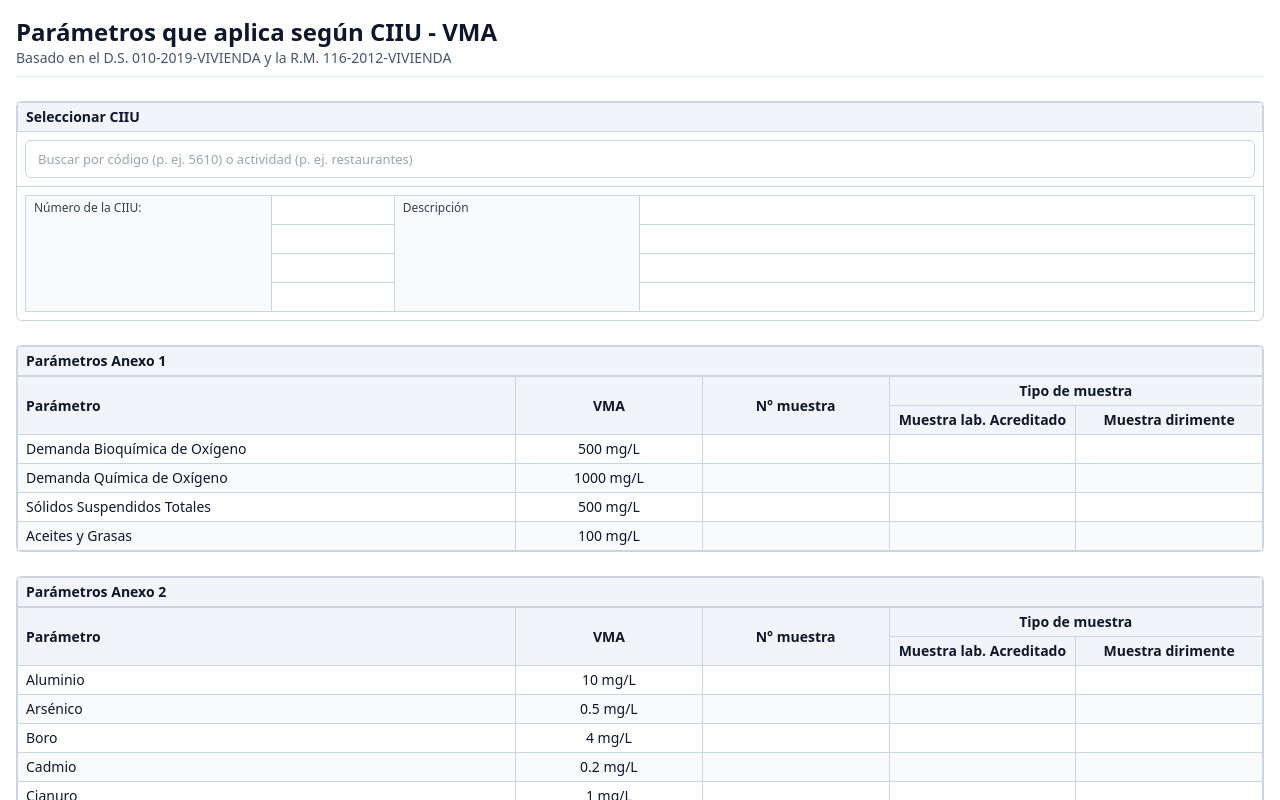
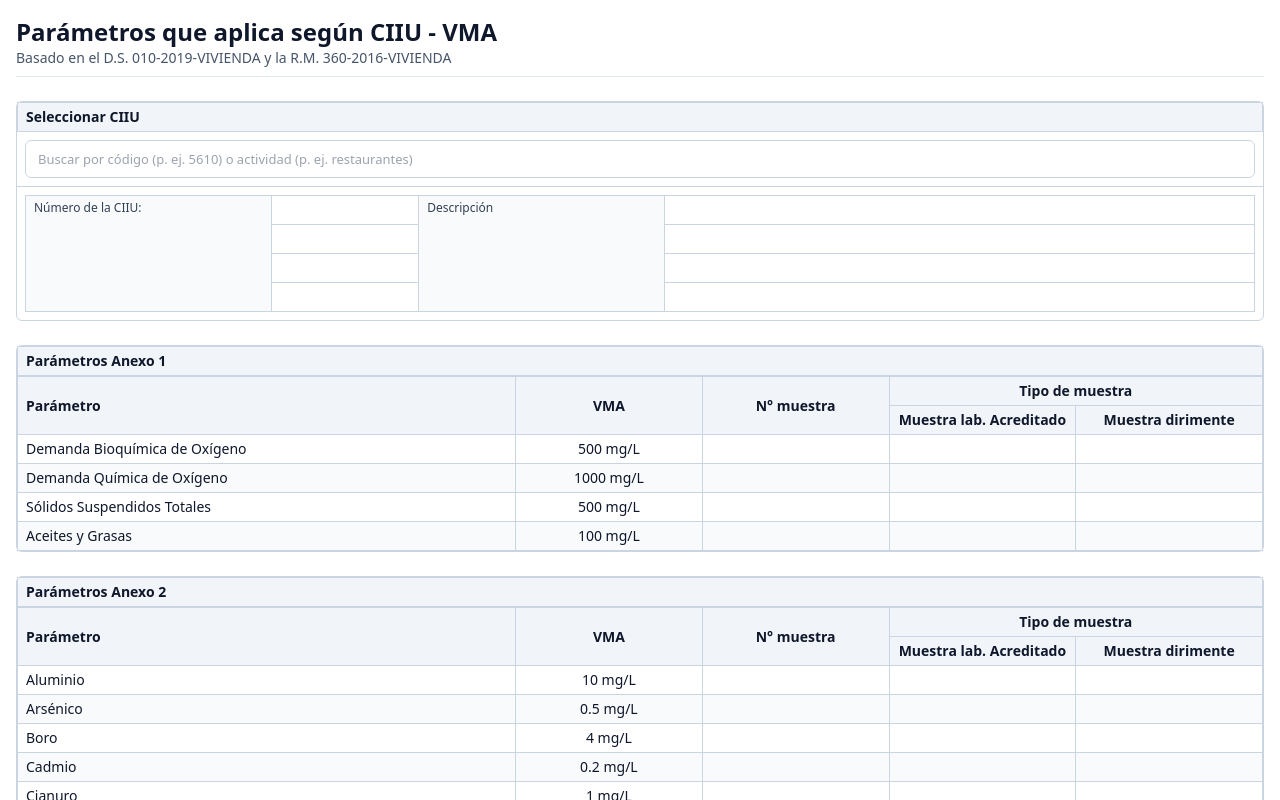
Before and after one commit to Valisage/VMA-CIIU, a React (Vite) app: page / in a window 1280 px wide. Shown: the top 800 px of the page. Built offline with nearby package versions, Linux system fonts and the light colour scheme.

Commit message:
Update App.tsx

```diff
--- a/src/App.tsx
+++ b/src/App.tsx
@@ -132,7 +132,7 @@ export default function App() {
         <header className="border-b border-slate-200 pb-2">
           <h1 className="text-xl sm:text-2xl font-semibold">Parámetros que aplica según CIIU - VMA</h1>
           <div className="text-xs sm:text-sm text-slate-600">
-            Basado en el D.S. 010-2019-VIVIENDA y la R.M. 116-2012-VIVIENDA
+            Basado en el D.S. 010-2019-VIVIENDA y la R.M. 360-2016-VIVIENDA
           </div>
         </header>
 
@@ -189,9 +189,9 @@ export default function App() {
               <colgroup>
                 {/* Tres primeras = 45% (15% c/u); Descripción = 55% siempre */}
                 <col style={{ width: "20%" }} />
-                <col style={{ width: "10%" }} />
+                <col style={{ width: "12%" }} />
                 <col style={{ width: "20%" }} />
-                <col style={{ width: "50%" }} />
+                <col style={{ width: "48%" }} />
               </colgroup>
               <tbody>
                 {Array.from({ length: 4 }).map((_, idx) => {
```
